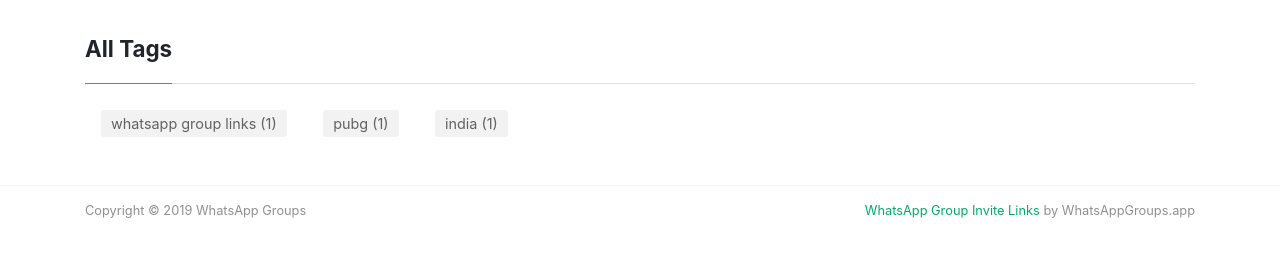
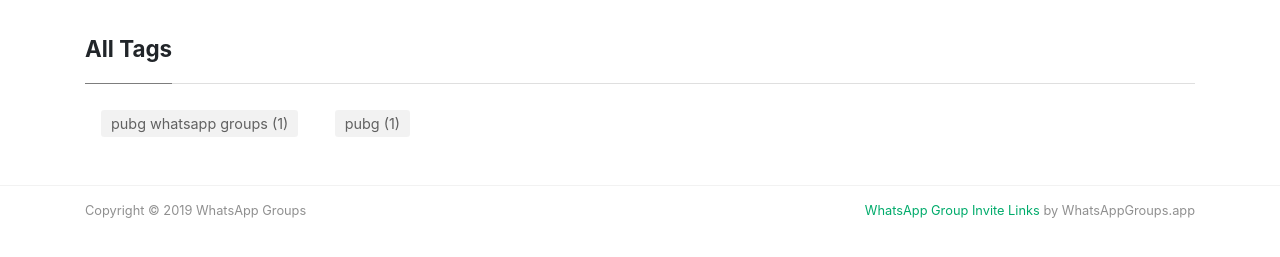
Before and after one commit to distant-gradient/bestwhatsappgroups.app, a Jekyll site: the page built from index.html, in a window 1280 px wide and 900 px high, scrolled down 796 px. Shown: the part 606-863 px from the top of the window. Built offline with Jekyll 4.4.1, drawn with Linux system fonts in a browser that asks for light colours; nearby versions of some CDN libraries; the list of posts is cut into pages by our own code.

Commit message:
og image height width

```diff
--- a/_config.yml
+++ b/_config.yml
@@ -3,7 +3,6 @@
 title: "WhatsApp Group Links - Join & Share WhatsApp Groups"
 description: "Join and share 10000+ whatsapp groups for Shayari, Masti, Jobs, Friends, News, BJP, Cricket and many more."
 logo: 'assets/images/logo.png'
-title_image: 'assets/images/whatsapp-group-links.jpg'
 favicon: 'assets/images/logo.png'
 baseurl: ''
 google_analytics: 'UA-143612101-1'
@@ -14,6 +13,12 @@
 permalink: /:title/
 lang: "en"       # set in post to override
 locale: "en_US"  # set in post to override
+
+# main image
+title_image:
+  location: 'assets/images/whatsapp-group-links.jpg'
+  height: 606
+  width: 970
 
 # Authors
 authors:
--- a/_includes/head.html
+++ b/_includes/head.html
@@ -53,7 +53,9 @@
     {% endif %}
   {% else %}
     <meta property="og:type" content="website">
-    <meta property="og:image" content="{{ site.url }}/{{ site.title_image }}" />
+    <meta property="og:image" content="{{ site.url }}/{{ site.title_image.location }}" />
+    <meta property="og:image:width" content="{{ site.title_image.width }}" />
+    <meta property="og:image:height" content="{{ site.title_image.height }}" />
   {% endif %}
   <!-- end of open graph tags -->
 
@@ -89,7 +91,7 @@
     <meta name="twitter:image" content="{{ site.url }}/{{ page.image }}">
   {% else %}
     <meta name="twitter:card"  content="summary">
-    <meta name="twitter:image" content="{{ site.url }}/{{ site.title_image }}">
+    <meta name="twitter:image" content="{{ site.url }}/{{ site.title_image.location }}">
   {% endif %}
   <!-- end of Twitter cards -->
 
--- a/_posts/2019-07-10-pubg-whatsapp-group-links-india.md
+++ b/_posts/2019-07-10-pubg-whatsapp-group-links-india.md
@@ -5,7 +5,7 @@
 last_modified_at: 2019-07-11
 image: assets/images/pubg-group-links-2019.jpg
 author: ab
-tags: [ whatsapp group links, pubg, india ]
+tags: [ pubg whatsapp groups, pubg ]
 featured: true
 hidden: false
 comments: true
--- a/index.html
+++ b/index.html
@@ -1,6 +1,6 @@
 ---
 layout: default
-title: WhatsApp Group Links - Join and share WhatsApp Groups
+title: WhatsApp Group Links - Join and Share WhatsApp Groups
 ---
 
 {% if page.url == "/" %}
```
